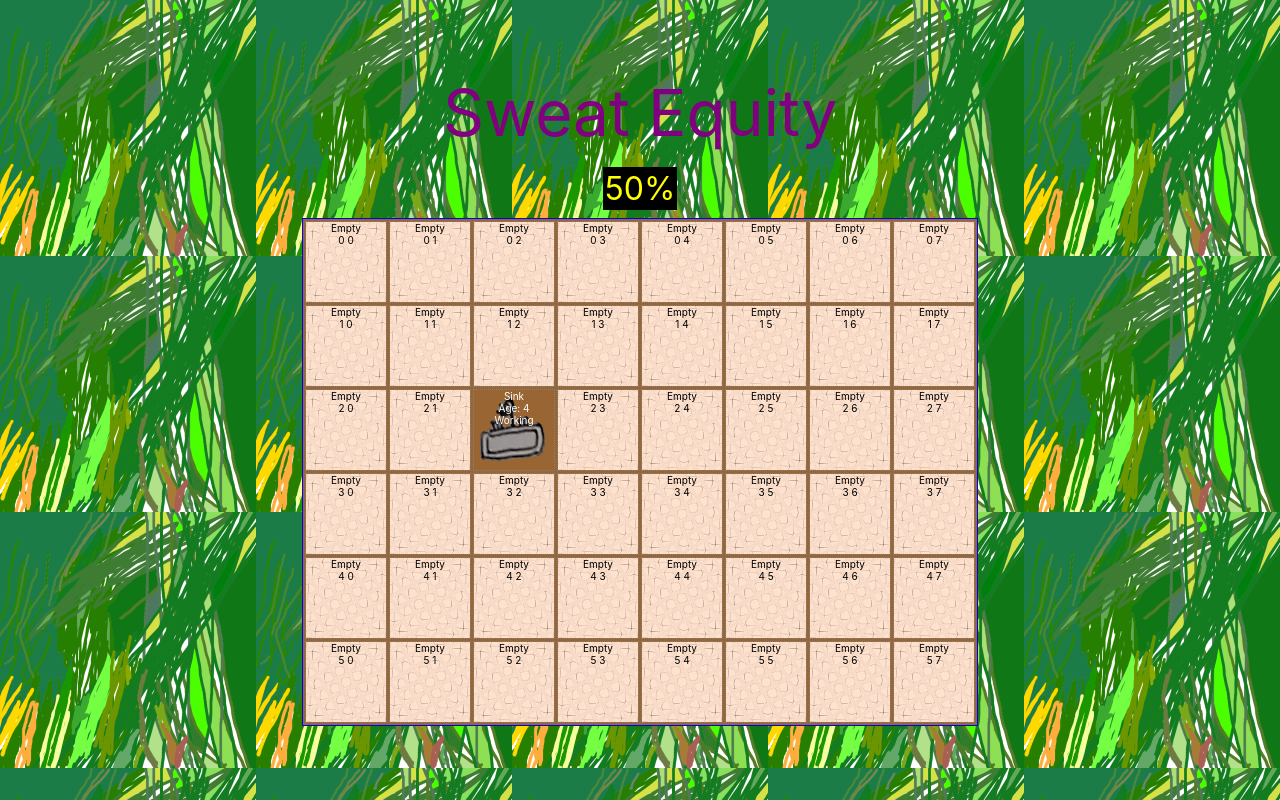
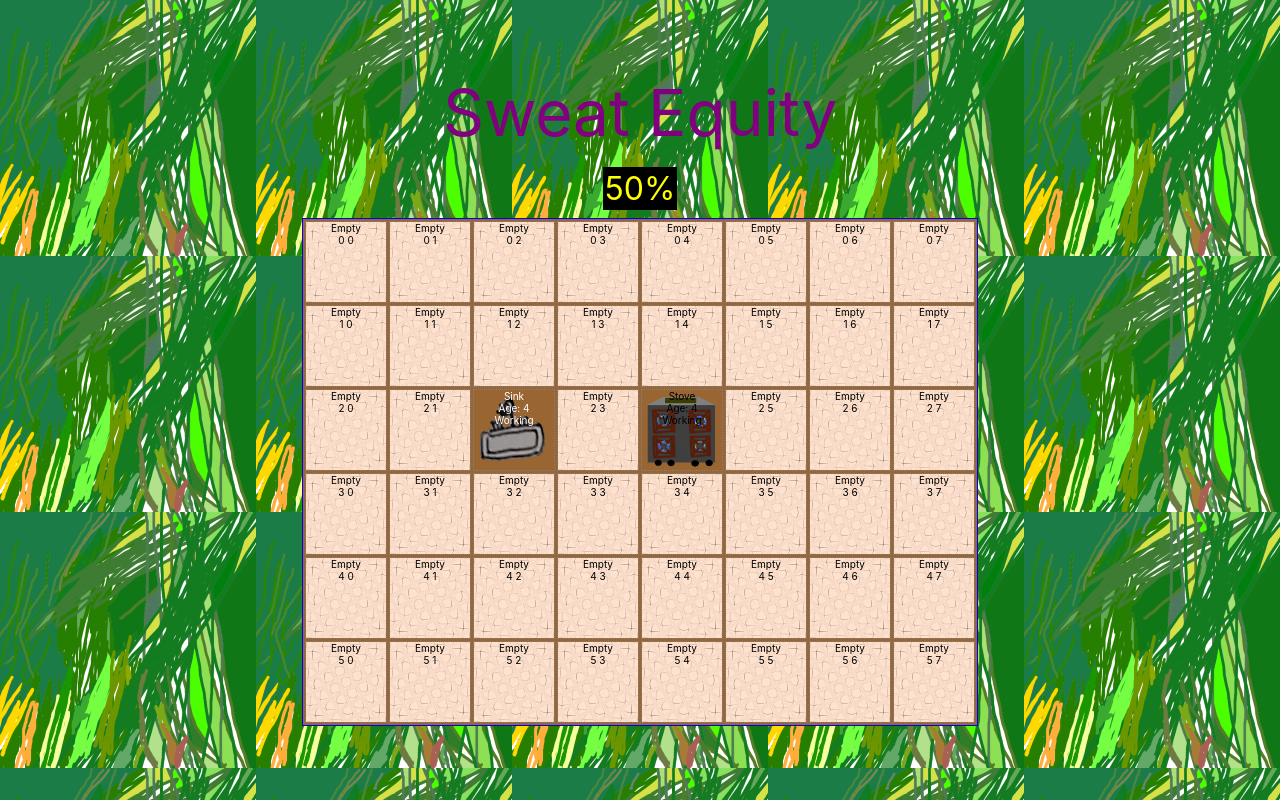
Before and after one commit to addison-grant/sweat-equity-2, a React (Create React App) app: page / in a window 1280 px wide. Built offline with nearby package versions, Linux system fonts and the light colour scheme.

Commit message:
Use the stove object
For testing purposes.

```diff
--- a/src/components/House.js
+++ b/src/components/House.js
@@ -2,6 +2,7 @@ import React from 'react';
 import './House.css';
 import '../img/grasstile.png';
 import Sink from './Sink.js';
+import Stove from './Stove.js';
 import Empty from './Empty.js';
 
 class House extends React.Component {
@@ -29,6 +30,7 @@ class House extends React.Component {
     }
 
     addItem(2, 2, Sink);
+    addItem(2, 4, Stove);
   }
 
   render() {
--- /dev/null
+++ b/src/components/Stove.js
@@ -0,0 +1,24 @@
+import React, { Component } from 'react';
+import Repairable from './Repairable.js';
+import StoveGif from '../img/stove/stove.gif';
+
+class Stove extends Component {
+  render() {
+    return (
+      <Repairable
+        conditions={[
+          'Working'
+        ]}
+        nextStateAge={10}
+        displayName='Stove'
+        stateImages={[
+          StoveGif
+        ]}
+        stateTransitionTimes={[]}
+        {...this.props}
+      />
+    );
+  }
+}
+
+export default Stove;
```
Also changed, not shown: src/img/Toilet/toilet.png (renamed from src/img/toilet.png).
